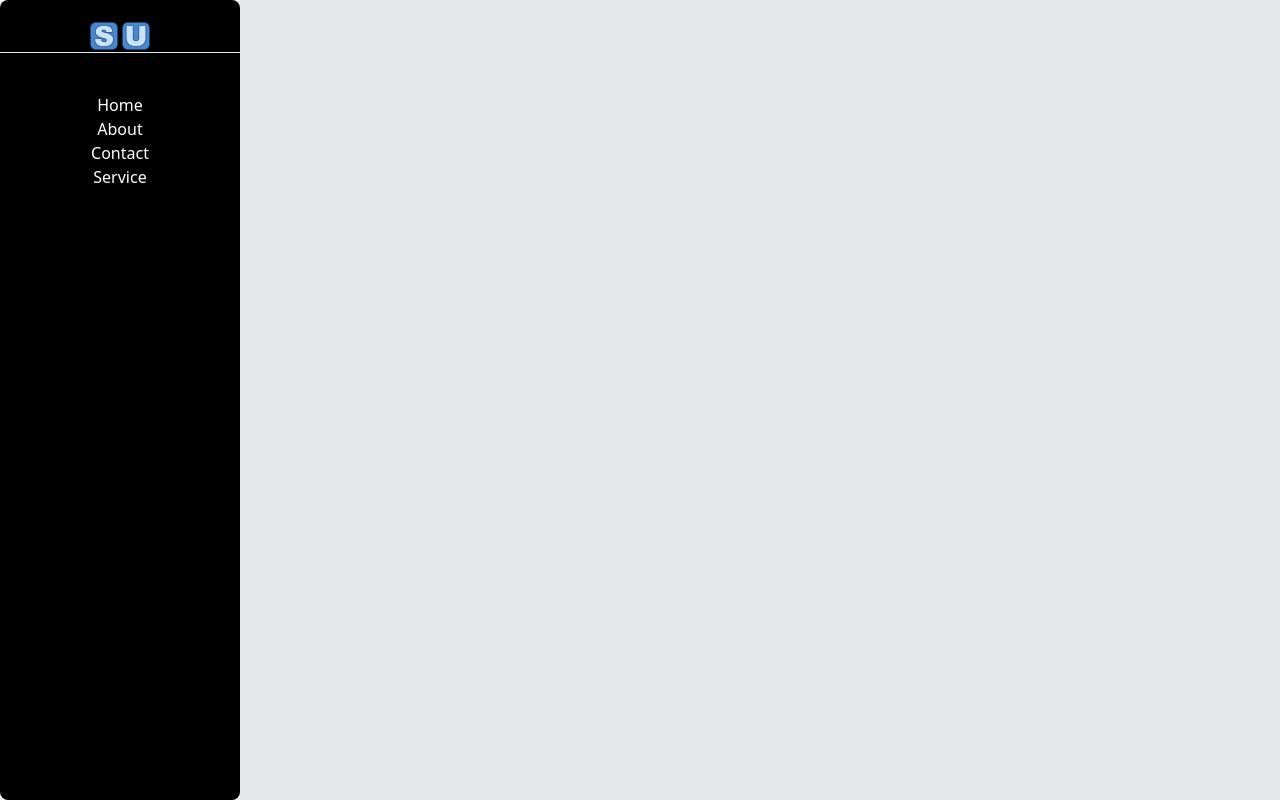
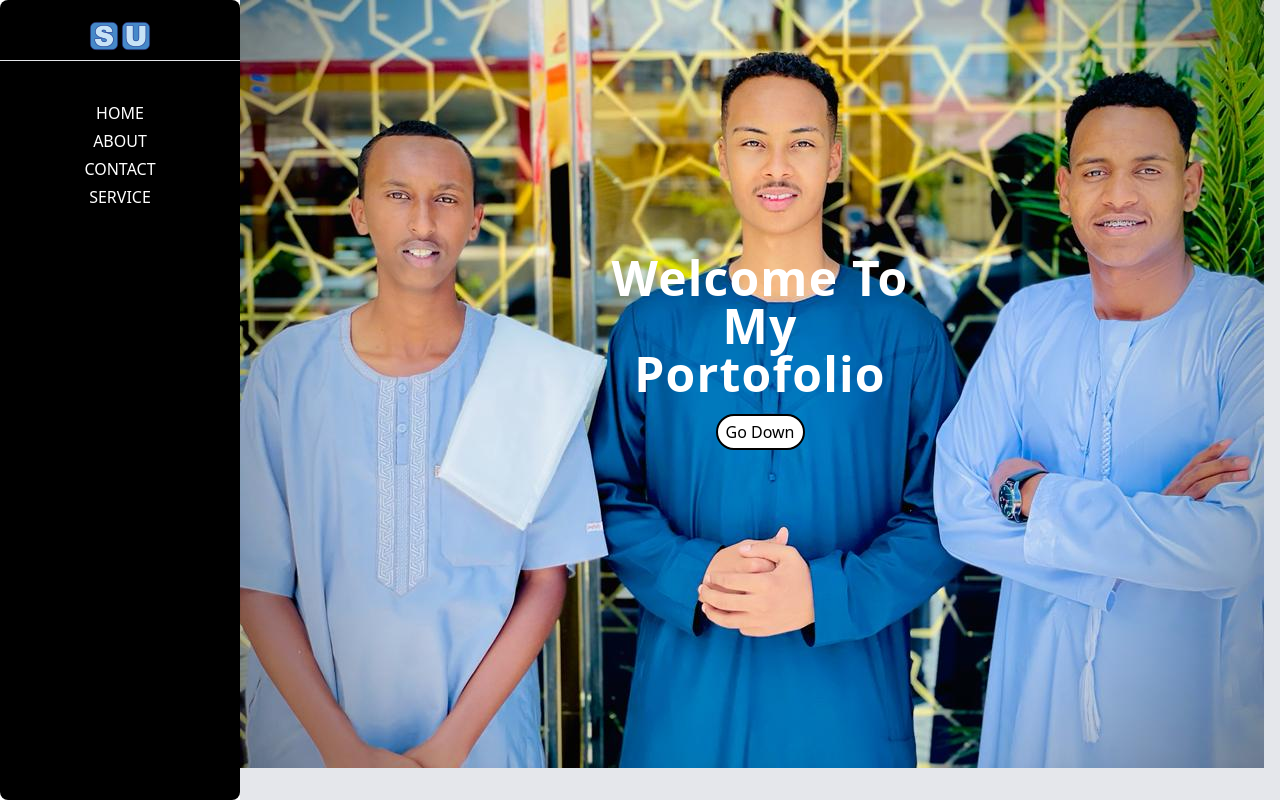
Before and after one commit to SubairMohamed/My-Portofolio, a plain HTML site: page index.html in a window 1280 px wide. Drawn offline with nearby package versions, Linux system fonts and the light colour scheme.

Commit message:
come-my-project

```diff
--- a/index.html
+++ b/index.html
@@ -11,21 +11,21 @@
 </head>
 
 <body>
-    <div class="flex min-h-screen w-screen">
+    <div class="flex min-h-screen w-screen relative">
         <aside id="left" class="bg-black w-60 rounded-lg">
             <div>
-                <div id="logo" class="flex flex-row justify-center items-center mt-5 mb-10 border-b">
+                <div id="logo" class="flex flex-row justify-center items-center mt-5 mb-10 border-b pb-2">
                     <img src="./Portofolio Images/letter-s.png" alt="logo-1">
                     <img src="./Portofolio Images/letter-u.png" alt="logo-2">
                 </div>
 
                 <div>
-                    <nav id="nav" class="text-center">
+                    <nav id="nav" class="text-center uppercase">
                         <ul class="text-white">
-                            <li>Home</li>
-                            <li>About</li>
-                            <li>Contact</li>
-                            <li>Service</li>
+                            <li class="mb-1">Home</li>
+                            <li class="mb-1">About</li>
+                            <li class="mb-1">Contact</li>
+                            <li class="mb-1">Service</li>
                         </ul>
                     </nav>
                 </div>
@@ -34,7 +34,19 @@
         <!-- end aside-left -->
 
         <section id="parent" class="bg-gray-200 grow">
-            <header id="header"></header>
+            <header id="header" class="">
+              <div class="">
+                <div id="pic-header">
+                    <img src="./my-Pictures/IMG-20220521-WA0001.jpg" alt="header">
+                  </div>
+                 <div id="showcase" class="absolute top-0 text-white px-28 flex flex-col items-center justify-center bottom-24 text-center mx-64">
+                     <h1 class="text-5xl font-bold tracking-wide pb-4 capitalize">welcome to my portofolio</h1>
+                     <div>
+                         <button class="bg-white text-black border-2 border-black hover:bg-black hover:text-white px-2 py-1 rounded-full capitalize ">go down</button>
+                     </div>
+                 </div>
+              </div>
+            </header>
             <main id="main"></main>
         </section>
         <!-- end  -->
```
Also changed, not shown: Portofolio Images/pexels-emre-can-acer-2418435.jpg (added).
